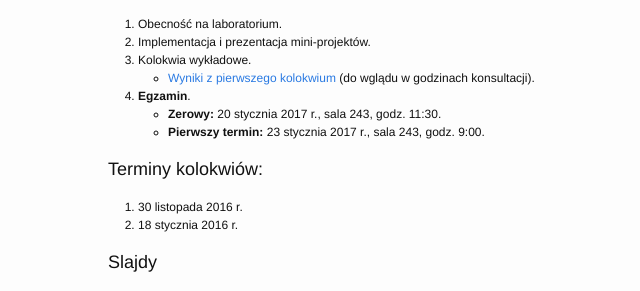
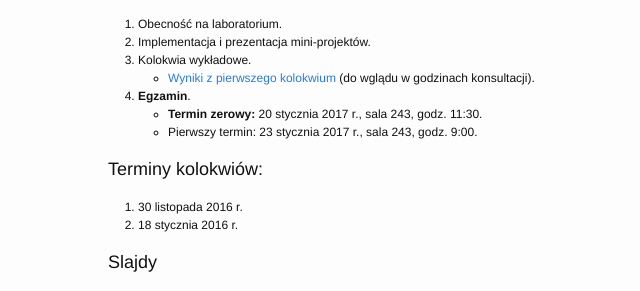
Before and after one commit to piotrlasek/piotrlasek.github.io, a Jekyll site: the page built from for-students/pwir2016.md, in a window 1280 px wide, cut to the strip 201-492 px from the top of the page. Shown: the whole strip, without its empty margins (162-802 px from the left). Built offline with Jekyll 4.4.1, drawn with Linux system fonts in a browser that asks for light colours.

Commit message:
Update pwir2016.md

```diff
--- a/for-students/pwir2016.md
+++ b/for-students/pwir2016.md
@@ -14,8 +14,8 @@ Zasady zaliczenia:
 3. Kolokwia wykładowe.
   * [Wyniki z pierwszego kolokwium](pwir-wyniki-2016.pdf) (do wglądu w godzinach konsultacji).
 4. **Egzamin**.
-  * **Zerowy:** 20 stycznia 2017 r., sala 243, godz. 11:30.
-  * **Pierwszy termin:** 23 stycznia 2017 r., sala 243, godz. 9:00.
+  * **Termin zerowy:** 20 stycznia 2017 r., sala 243, godz. 11:30.
+  * Pierwszy termin: 23 stycznia 2017 r., sala 243, godz. 9:00.
 
 # Terminy kolokwiów:
 
```
